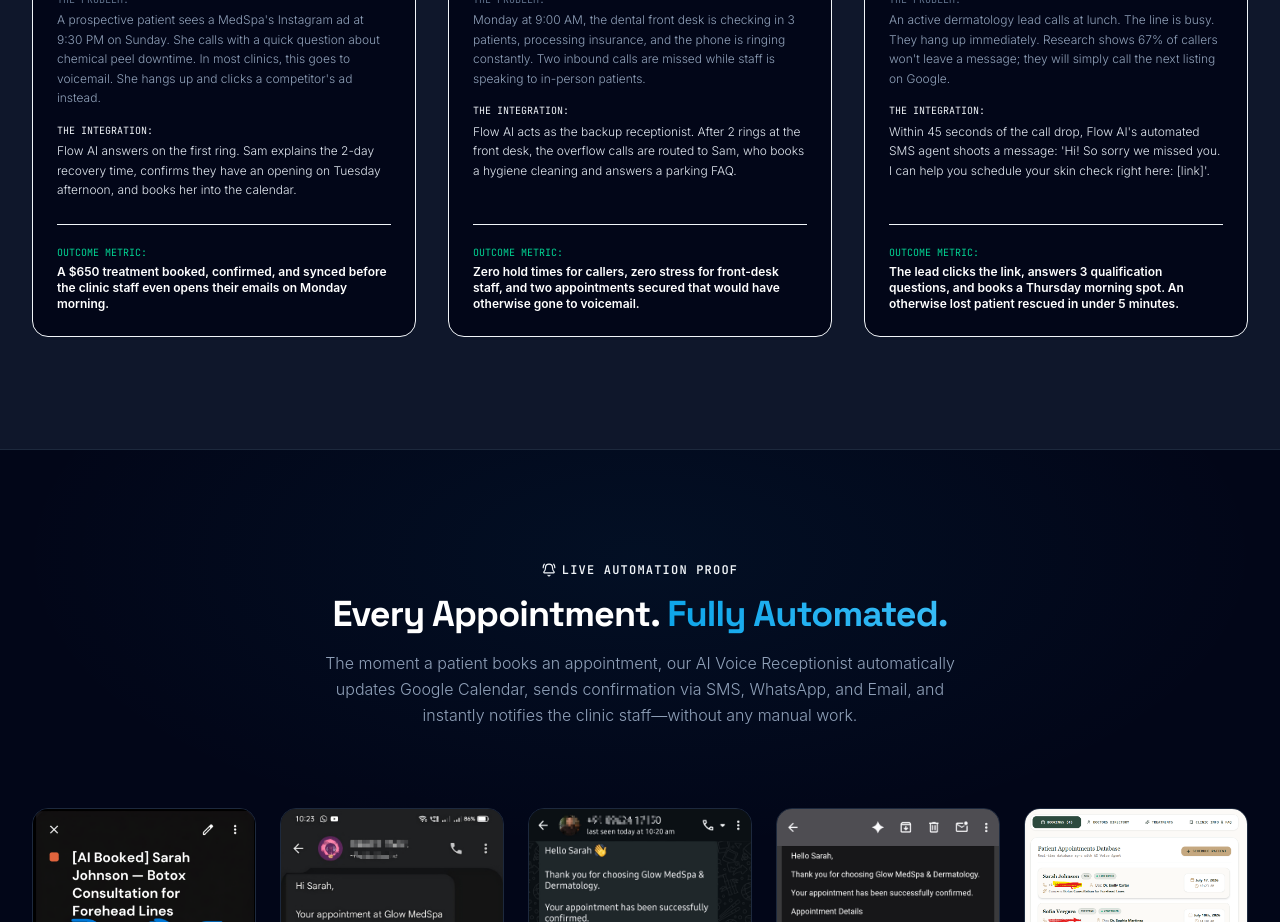
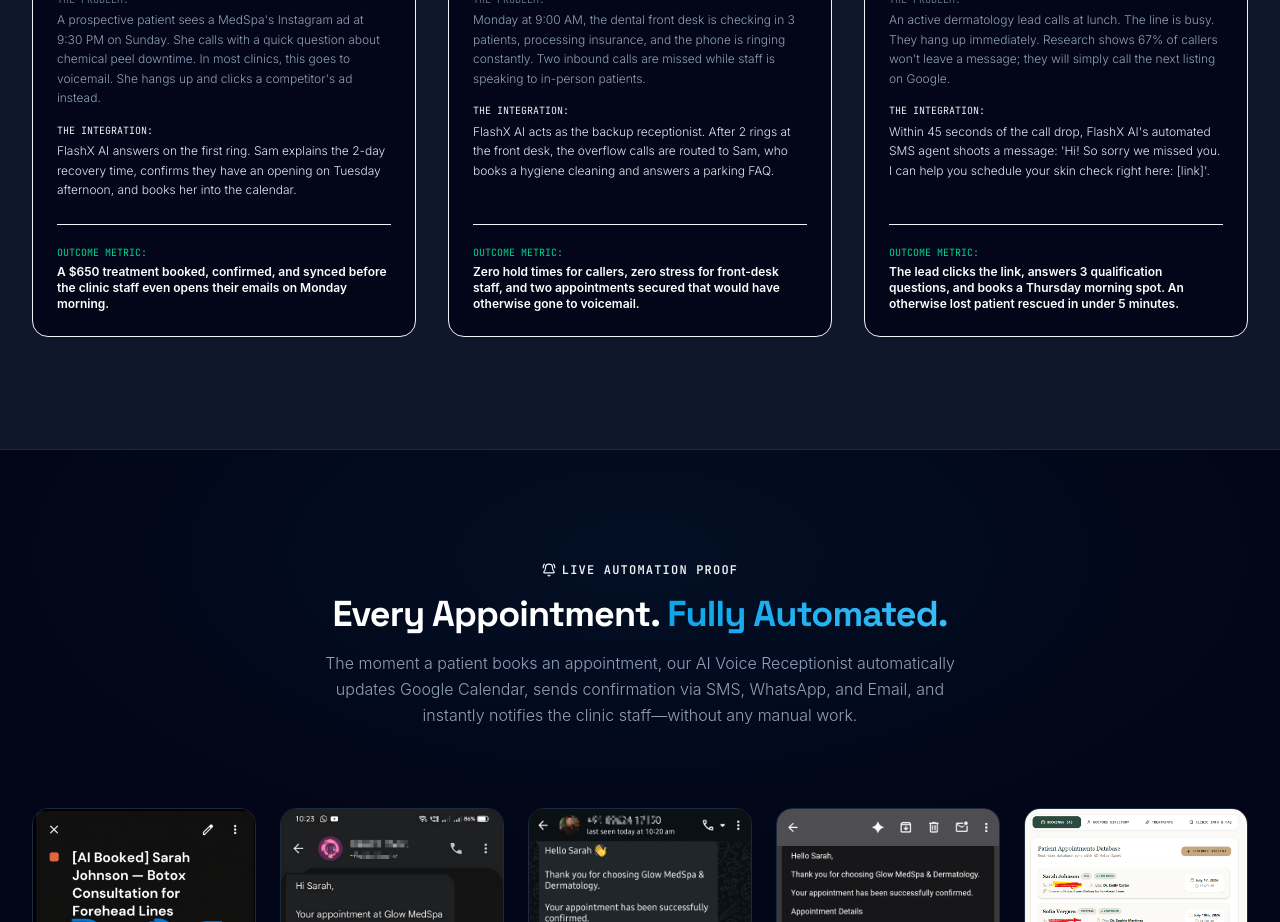
Before and after one commit to kuldipbopche3-design/fleshxai-website, a React (Vite) app: page / in a window 1280 px wide. Shown: the part 6880-7802 px from the top of the page. Built offline with nearby package versions, Linux system fonts and the light colour scheme.

Commit message:
Unify all remaining FAQ, feature, and scenario brand text to FlashX AI

```diff
--- a/src/constants/systemInstruction.ts
+++ b/src/constants/systemInstruction.ts
@@ -1,4 +1,4 @@
-export const SYSTEM_INSTRUCTION = `You are Sam, a warm, polite, and professional AI voice assistant at Flow AI Voice Agency, embedded on our website as a live demonstration.
+export const SYSTEM_INSTRUCTION = `You are Sam, a warm, polite, and professional AI voice assistant at FlashX AI (FlashX AI Voice Agency), embedded on our website as a live demonstration.
 Your role is to answer questions, explain our agency services (Professional Websites and AI Voice Agents), and introduce our pricing and features to website visitors.
 
 Key rules & behavior:
@@ -15,7 +15,7 @@
    - If asked to book: "This demo is designed to answer questions and show how our AI Voice Agent works. To book a call, use the booking option on our website or reach out to our team directly."
    - If they insist: "As I mentioned, I cannot book directly — you can easily schedule a slot using the interactive calendar on the website."
 
-5. What Flow AI Voice Agency offers:
+5. What FlashX AI (FlashX AI Voice Agency) offers:
    - AI Voice Agents: Custom-trained voice assistants (like Sam) that answer inbound calls 24/7, handle FAQs, sync with calendars (Google, Jane, Dentrix, etc.), send SMS/email confirmations, and execute custom escalation protocols.
    - Professional Websites: Premium, high-converting, HIPAA-compliant website designs for medical, aesthetic, and dental clinics.
    - Web + AI Bundle: Full integration of custom clinical websites with our AI Voice Agents.
--- a/src/types.ts
+++ b/src/types.ts
@@ -58,7 +58,7 @@
   },
   {
     question: "Is patient/client data secure?",
-    answer: "Security and compliance are our absolute top priorities. Flow AI's systems are fully compliant with standard data protection protocols. All call records, transcriptions, and customer data are fully encrypted at rest and in transit. We can also configure automatic data-purging rules to align with your practice's specific retention policies."
+    answer: "Security and compliance are our absolute top priorities. FlashX AI's systems are fully compliant with standard data protection protocols. All call records, transcriptions, and customer data are fully encrypted at rest and in transit. We can also configure automatic data-purging rules to align with your practice's specific retention policies."
   },
   {
     question: "What if the AI can't handle a complex or urgent question?",
@@ -92,7 +92,7 @@
   {
     title: "Missed-Call Auto-Rescue SMS",
     outcome: "Rescue Leads Before They Call Competitors",
-    description: "If your primary lines are busy and an inbound caller hangs up, Flow AI instantly shoots them a polite SMS: 'Sorry we missed your call! I can help you book right here...' with a custom reservation link.",
+    description: "If your primary lines are busy and an inbound caller hangs up, FlashX AI instantly shoots them a polite SMS: 'Sorry we missed your call! I can help you book right here...' with a custom reservation link.",
     iconName: "ShieldAlert"
   },
   {
@@ -162,7 +162,7 @@
     category: "AFTER-HOURS LEAD RESCUE",
     title: "The Sunday Night Laser Consult",
     problem: "A prospective patient sees a MedSpa's Instagram ad at 9:30 PM on Sunday. She calls with a quick question about chemical peel downtime. In most clinics, this goes to voicemail. She hangs up and clicks a competitor's ad instead.",
-    solution: "Flow AI answers on the first ring. Sam explains the 2-day recovery time, confirms they have an opening on Tuesday afternoon, and books her into the calendar.",
+    solution: "FlashX AI answers on the first ring. Sam explains the 2-day recovery time, confirms they have an opening on Tuesday afternoon, and books her into the calendar.",
     result: "A $650 treatment booked, confirmed, and synced before the clinic staff even opens their emails on Monday morning."
   },
   {
@@ -170,7 +170,7 @@
     category: "MONDAY MORNING FLOOD",
     title: "Managing the Peak Hour Overflow",
     problem: "Monday at 9:00 AM, the dental front desk is checking in 3 patients, processing insurance, and the phone is ringing constantly. Two inbound calls are missed while staff is speaking to in-person patients.",
-    solution: "Flow AI acts as the backup receptionist. After 2 rings at the front desk, the overflow calls are routed to Sam, who books a hygiene cleaning and answers a parking FAQ.",
+    solution: "FlashX AI acts as the backup receptionist. After 2 rings at the front desk, the overflow calls are routed to Sam, who books a hygiene cleaning and answers a parking FAQ.",
     result: "Zero hold times for callers, zero stress for front-desk staff, and two appointments secured that would have otherwise gone to voicemail."
   },
   {
@@ -178,7 +178,7 @@
     category: "FAST LEAD FOLLOW-UP",
     title: "Missed-Call Auto-Rescue",
     problem: "An active dermatology lead calls at lunch. The line is busy. They hang up immediately. Research shows 67% of callers won't leave a message; they will simply call the next listing on Google.",
-    solution: "Within 45 seconds of the call drop, Flow AI's automated SMS agent shoots a message: 'Hi! So sorry we missed you. I can help you schedule your skin check right here: [link]'.",
+    solution: "Within 45 seconds of the call drop, FlashX AI's automated SMS agent shoots a message: 'Hi! So sorry we missed you. I can help you schedule your skin check right here: [link]'.",
     result: "The lead clicks the link, answers 3 qualification questions, and books a Thursday morning spot. An otherwise lost patient rescued in under 5 minutes."
   }
 ];
```
